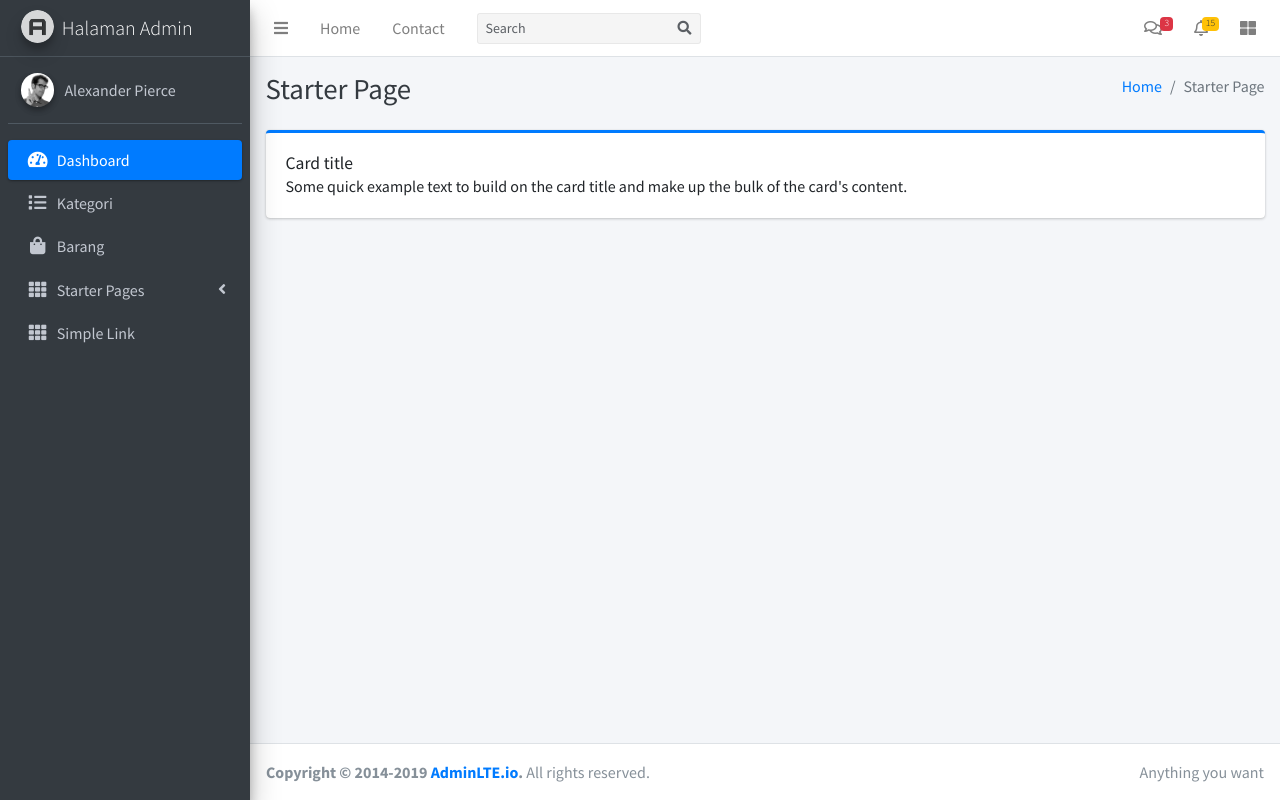
After one commit to giyuseppm/web_olshop, a CodeIgniter app: page /olshop/index.php/admin/index in a window 1280 px wide. The commit adds this page. Run offline with CodeIgniter, Linux system fonts and the light colour scheme; some libraries are stand-ins or nearby versions.

Commit message:
integrasi template backend

```diff
--- /dev/null
+++ b/application/controllers/Admin.php
@@ -0,0 +1,14 @@
+<?php
+defined('BASEPATH') or exit('No direct script access allowed');
+
+class Admin extends CI_Controller
+{
+    public function index()
+    {
+        $data = array(
+            'title' => 'Admin',
+            'isi' => 'v_admin',
+        );
+        $this->load->view('layout/v_wrapper_backend', $data, FALSE);
+    }
+}
--- /dev/null
+++ b/application/views/layout/v_footer_backend.php
@@ -0,0 +1,30 @@
+<!-- /.col-md-6 -->
+</div>
+<!-- /.row -->
+</div><!-- /.container-fluid -->
+</div>
+<!-- /.content -->
+</div>
+<!-- /.content-wrapper -->
+<footer class="main-footer">
+    <!-- To the right -->
+    <div class="float-right d-none d-sm-inline">
+        Anything you want
+    </div>
+    <!-- Default to the left -->
+    <strong>Copyright &copy; 2014-2019 <a href="https://adminlte.io">AdminLTE.io</a>.</strong> All rights reserved.
+</footer>
+</div>
+<!-- ./wrapper -->
+
+<!-- REQUIRED SCRIPTS -->
+
+<!-- jQuery -->
+<script src="plugins/jquery/jquery.min.js"></script>
+<!-- Bootstrap 4 -->
+<script src="plugins/bootstrap/js/bootstrap.bundle.min.js"></script>
+<!-- AdminLTE App -->
+<script src="dist/js/adminlte.min.js"></script>
+</body>
+
+</html>
--- /dev/null
+++ b/application/views/layout/v_header_backend.php
@@ -0,0 +1,123 @@
+<body class="hold-transition sidebar-mini">
+    <div class="wrapper">
+
+        <!-- Navbar -->
+        <nav class="main-header navbar navbar-expand navbar-white navbar-light">
+            <!-- Left navbar links -->
+            <ul class="navbar-nav">
+                <li class="nav-item">
+                    <a class="nav-link" data-widget="pushmenu" href="#" role="button"><i class="fas fa-bars"></i></a>
+                </li>
+                <li class="nav-item d-none d-sm-inline-block">
+                    <a href="index3.html" class="nav-link">Home</a>
+                </li>
+                <li class="nav-item d-none d-sm-inline-block">
+                    <a href="#" class="nav-link">Contact</a>
+                </li>
+            </ul>
+
+            <!-- SEARCH FORM -->
+            <form class="form-inline ml-3">
+                <div class="input-group input-group-sm">
+                    <input class="form-control form-control-navbar" type="search" placeholder="Search" aria-label="Search">
+                    <div class="input-group-append">
+                        <button class="btn btn-navbar" type="submit">
+                            <i class="fas fa-search"></i>
+                        </button>
+                    </div>
+                </div>
+            </form>
+
+            <!-- Right navbar links -->
+            <ul class="navbar-nav ml-auto">
+                <!-- Messages Dropdown Menu -->
+                <li class="nav-item dropdown">
+                    <a class="nav-link" data-toggle="dropdown" href="#">
+                        <i class="far fa-comments"></i>
+                        <span class="badge badge-danger navbar-badge">3</span>
+                    </a>
+                    <div class="dropdown-menu dropdown-menu-lg dropdown-menu-right">
+                        <a href="#" class="dropdown-item">
+                            <!-- Message Start -->
+                            <div class="media">
+                                <img src="dist/img/user1-128x128.jpg" alt="User Avatar" class="img-size-50 mr-3 img-circle">
+                                <div class="media-body">
+                                    <h3 class="dropdown-item-title">
+                                        Brad Diesel
+                                        <span class="float-right text-sm text-danger"><i class="fas fa-star"></i></span>
+                                    </h3>
+                                    <p class="text-sm">Call me whenever you can...</p>
+                                    <p class="text-sm text-muted"><i class="far fa-clock mr-1"></i> 4 Hours Ago</p>
+                                </div>
+                            </div>
+                            <!-- Message End -->
+                        </a>
+                        <div class="dropdown-divider"></div>
+                        <a href="#" class="dropdown-item">
+                            <!-- Message Start -->
+                            <div class="media">
+                                <img src="dist/img/user8-128x128.jpg" alt="User Avatar" class="img-size-50 img-circle mr-3">
+                                <div class="media-body">
+                                    <h3 class="dropdown-item-title">
+                                        John Pierce
+                                        <span class="float-right text-sm text-muted"><i class="fas fa-star"></i></span>
+                                    </h3>
+                                    <p class="text-sm">I got your message bro</p>
+                                    <p class="text-sm text-muted"><i class="far fa-clock mr-1"></i> 4 Hours Ago</p>
+                                </div>
+                            </div>
+                            <!-- Message End -->
+                        </a>
+                        <div class="dropdown-divider"></div>
+                        <a href="#" class="dropdown-item">
+                            <!-- Message Start -->
+                            <div class="media">
+                                <img src="dist/img/user3-128x128.jpg" alt="User Avatar" class="img-size-50 img-circle mr-3">
+                                <div class="media-body">
+                                    <h3 class="dropdown-item-title">
+                                        Nora Silvester
+                                        <span class="float-right text-sm text-warning"><i class="fas fa-star"></i></span>
+                                    </h3>
+                                    <p class="text-sm">The subject goes here</p>
+                                    <p class="text-sm text-muted"><i class="far fa-clock mr-1"></i> 4 Hours Ago</p>
+                                </div>
+                            </div>
+                            <!-- Message End -->
+                        </a>
+                        <div class="dropdown-divider"></div>
+                        <a href="#" class="dropdown-item dropdown-footer">See All Messages</a>
+                    </div>
+                </li>
+                <!-- Notifications Dropdown Menu -->
+                <li class="nav-item dropdown">
+                    <a class="nav-link" data-toggle="dropdown" href="#">
+                        <i class="far fa-bell"></i>
+                        <span class="badge badge-warning navbar-badge">15</span>
+                    </a>
+                    <div class="dropdown-menu dropdown-menu-lg dropdown-menu-right">
+                        <span class="dropdown-header">15 Notifications</span>
+                        <div class="dropdown-divider"></div>
+                        <a href="#" class="dropdown-item">
+                            <i class="fas fa-envelope mr-2"></i> 4 new messages
+                            <span class="float-right text-muted text-sm">3 mins</span>
+                        </a>
+                        <div class="dropdown-divider"></div>
+                        <a href="#" class="dropdown-item">
+                            <i class="fas fa-users mr-2"></i> 8 friend requests
+                            <span class="float-right text-muted text-sm">12 hours</span>
+                        </a>
+                        <div class="dropdown-divider"></div>
+                        <a href="#" class="dropdown-item">
+                            <i class="fas fa-file mr-2"></i> 3 new reports
+                            <span class="float-right text-muted text-sm">2 days</span>
+                        </a>
+                        <div class="dropdown-divider"></div>
+                        <a href="#" class="dropdown-item dropdown-footer">See All Notifications</a>
+                    </div>
+                </li>
+                <li class="nav-item">
+                    <a class="nav-link" data-widget="control-sidebar" data-slide="true" href="#" role="button"><i class="fas fa-th-large"></i></a>
+                </li>
+            </ul>
+        </nav>
+        <!-- /.navbar -->
--- /dev/null
+++ b/application/views/layout/v_nav_backend.php
@@ -0,0 +1,108 @@
+<aside class="main-sidebar sidebar-dark-primary elevation-4">
+    <!-- Brand Logo -->
+    <a href="index3.html" class="brand-link">
+        <img src="<?= base_url() ?>template/dist/img/AdminLTELogo.png" alt="AdminLTE Logo" class="brand-image img-circle elevation-3" style="opacity: .8">
+        <span class="brand-text font-weight-light">Halaman Admin</span>
+    </a>
+
+    <!-- Sidebar -->
+    <div class="sidebar">
+        <!-- Sidebar user panel (optional) -->
+        <div class="user-panel mt-3 pb-3 mb-3 d-flex">
+            <div class="image">
+                <img src="<?= base_url() ?>template/dist/img/user2-160x160.jpg" class="img-circle elevation-2" alt="User Image">
+            </div>
+            <div class="info">
+                <a href="#" class="d-block">Alexander Pierce</a>
+            </div>
+        </div>
+
+        <!-- Sidebar Menu -->
+        <nav class="mt-2">
+            <ul class="nav nav-pills nav-sidebar flex-column" data-widget="treeview" role="menu" data-accordion="false">
+                <!-- Add icons to the links using the .nav-icon class
+                with font-awesome or any other icon font library -->
+                <li class="nav-item">
+                    <a href="#" class="nav-link active">
+                        <i class="nav-icon fas fa-tachometer-alt"></i>
+                        <p>
+                            Dashboard
+                        </p>
+                    </a>
+                </li>
+                <li class="nav-item">
+                    <a href="#" class="nav-link">
+                        <i class="nav-icon fas fa-list"></i>
+                        <p>
+                            Kategori
+                        </p>
+                    </a>
+                </li>
+                <li class="nav-item">
+                    <a href="#" class="nav-link">
+                        <i class="nav-icon fas fa-shopping-bag"></i>
+                        <p>
+                            Barang
+                        </p>
+                    </a>
+                </li>
+                <li class="nav-item has-treeview">
+                    <a href="#" class="nav-link">
+                        <i class="nav-icon fas fa-th"></i>
+                        <p>
+                            Starter Pages
+                            <i class="right fas fa-angle-left"></i>
+                        </p>
+                    </a>
+                    <ul class="nav nav-treeview">
+                        <li class="nav-item">
+                            <a href="#" class="nav-link active">
+                                <i class="far fa-circle nav-icon"></i>
+                                <p>Active Page</p>
+                            </a>
+                        </li>
+                        <li class="nav-item">
+                            <a href="#" class="nav-link">
+                                <i class="far fa-circle nav-icon"></i>
+                                <p>Inactive Page</p>
+                            </a>
+                        </li>
+                    </ul>
+                </li>
+                <li class="nav-item">
+                    <a href="#" class="nav-link">
+                        <i class="nav-icon fas fa-th"></i>
+                        <p>
+                            Simple Link
+                        </p>
+                    </a>
+                </li>
+            </ul>
+        </nav>
+        <!-- /.sidebar-menu -->
+    </div>
+    <!-- /.sidebar -->
+</aside>
+
+<!-- Content Wrapper. Contains page content -->
+<div class="content-wrapper">
+    <!-- Content Header (Page header) -->
+    <div class="content-header">
+        <div class="container-fluid">
+            <div class="row mb-2">
+                <div class="col-sm-6">
+                    <h1 class="m-0 text-dark">Starter Page</h1>
+                </div><!-- /.col -->
+                <div class="col-sm-6">
+                    <ol class="breadcrumb float-sm-right">
+                        <li class="breadcrumb-item"><a href="#">Home</a></li>
+                        <li class="breadcrumb-item active">Starter Page</li>
+                    </ol>
+                </div><!-- /.col -->
+            </div><!-- /.row -->
+        </div><!-- /.container-fluid -->
+    </div>
+    <!-- /.content-header -->
+    <div class="content">
+        <div class="container-fluid">
+            <div class="row">
--- /dev/null
+++ b/application/views/layout/v_wrapper_backend.php
@@ -0,0 +1,6 @@
+<?php
+require_once('v_head.php');
+require_once('v_header_backend.php');
+require_once('v_nav_backend.php');
+require_once('v_content.php');
+require_once('v_footer_backend.php');
--- a/application/views/layout/v_wrapper_frontend.php
+++ b/application/views/layout/v_wrapper_frontend.php
@@ -3,4 +3,4 @@ require_once('v_head.php');
 require_once('v_header_frontend.php');
 require_once('v_nav_frontend.php');
 require_once('v_content.php');
-require_once('v_footer.php');
+require_once('v_footer_frontend.php');
--- /dev/null
+++ b/application/views/v_admin.php
@@ -0,0 +1,12 @@
+<div class="col-lg-12">
+    <div class="card card-primary card-outline">
+        <div class="card-body">
+            <h5 class="card-title">Card title</h5>
+
+            <p class="card-text">
+                Some quick example text to build on the card title and make up the bulk of the card's
+                content.
+            </p>
+        </div>
+    </div><!-- /.card -->
+</div>
```
Also changed, not shown: application/views/layout/v_footer_frontend.php (renamed from application/views/layout/v_footer.php).
